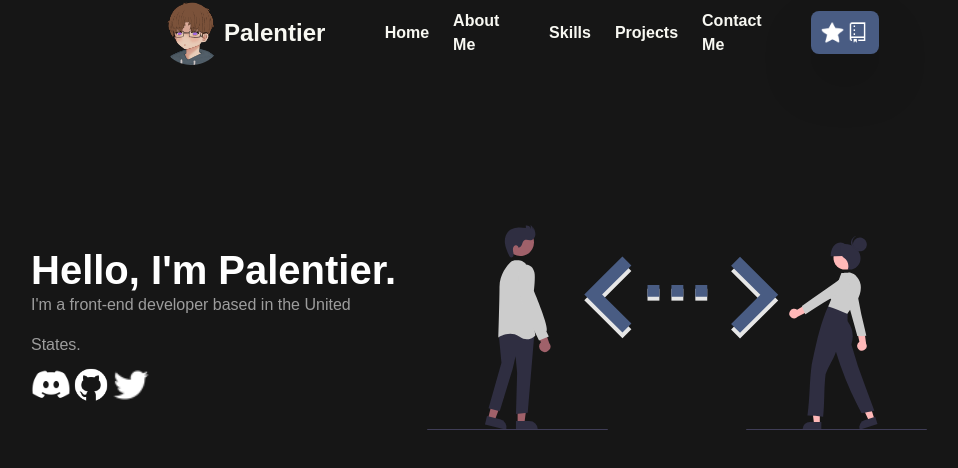
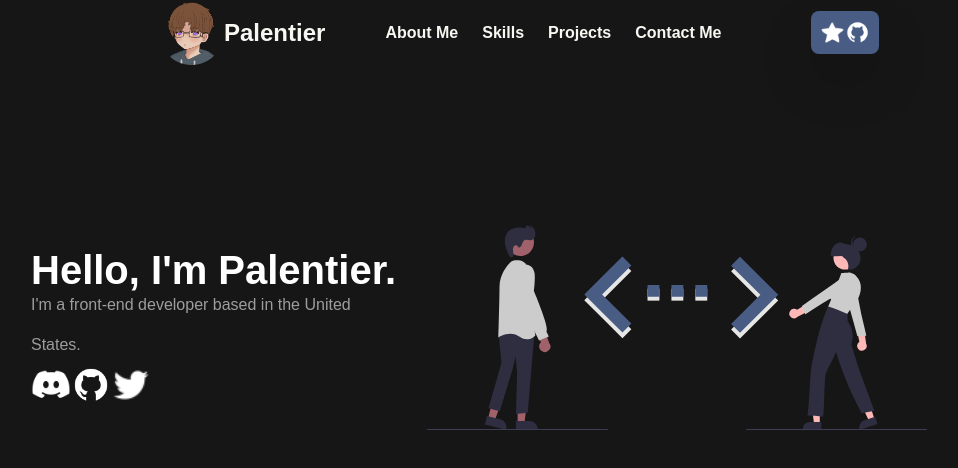
Before and after one commit to Palentier/Portfolio, a Next.js app: page / in a window 1280 px wide. Shown: the top 468 px of the page, without its empty margins (161-1119 px from the left). Built offline with nearby package versions, Linux system fonts and the light colour scheme.

Commit message:
minor changes

```diff
--- a/components/Navbar.jsx
+++ b/components/Navbar.jsx
@@ -7,14 +7,14 @@ export default function Navbar() {
       <div className="navbar-left font-bold flex">
         <div className="navbar-logo">
           <Image width={65} height={65} src="/newPalentierPurpleEyes.png" />
-          <h1 className="text-2xl"> Palentier </h1>
+        <Link href="/"><h1 className="text-2xl"> Palentier </h1></Link>
         </div>
         <div className="navbar-items">
-          <div className="navbar-item">Home</div>
           <div className="navbar-item">About Me</div>
           <div className="navbar-item">Skills</div>
           <div className="navbar-item">Projects</div>
           <div className="navbar-item">Contact Me</div>
+
         </div>
       </div>
 
@@ -22,7 +22,7 @@ export default function Navbar() {
         <Link target="_blank" href="https://github.com/palentier/portfolio">
           <button className="drop-shadow-2xl inline-flex items-center justify-center w-auto px-2 py-2 text-sm md:text-base font-bold leading-6 text-white bg-[#495C83] border border-transparent rounded-lg md:w-auto hover:bg-[#607BB0] transition duration-500 ease-in-out transform hover:-translate-y-1 focus-none">
             <Image width={25} height={25} src="/icons8-hand-drawn-star-30.png" />
-            <Image width={25} height={25} src="/icons8-repository-32.png"/>
+            <Image width={25} height={25} src="/icons8-github-64.png"/>
           </button>
         </Link>
       </div>
```
Also changed, not shown: package.json (+4 -4 lines), 1 other file (tests, documents, lock files or other folders).
